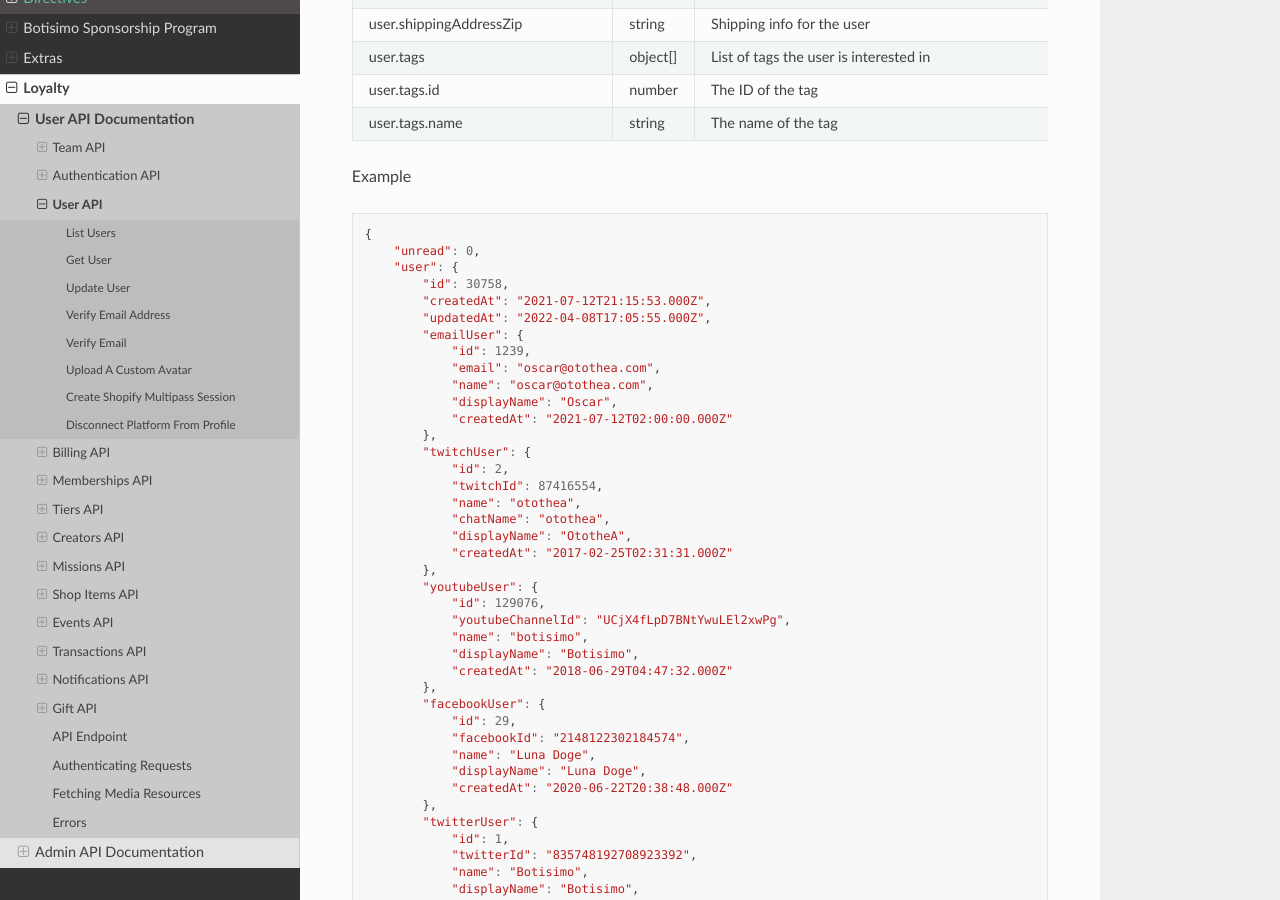
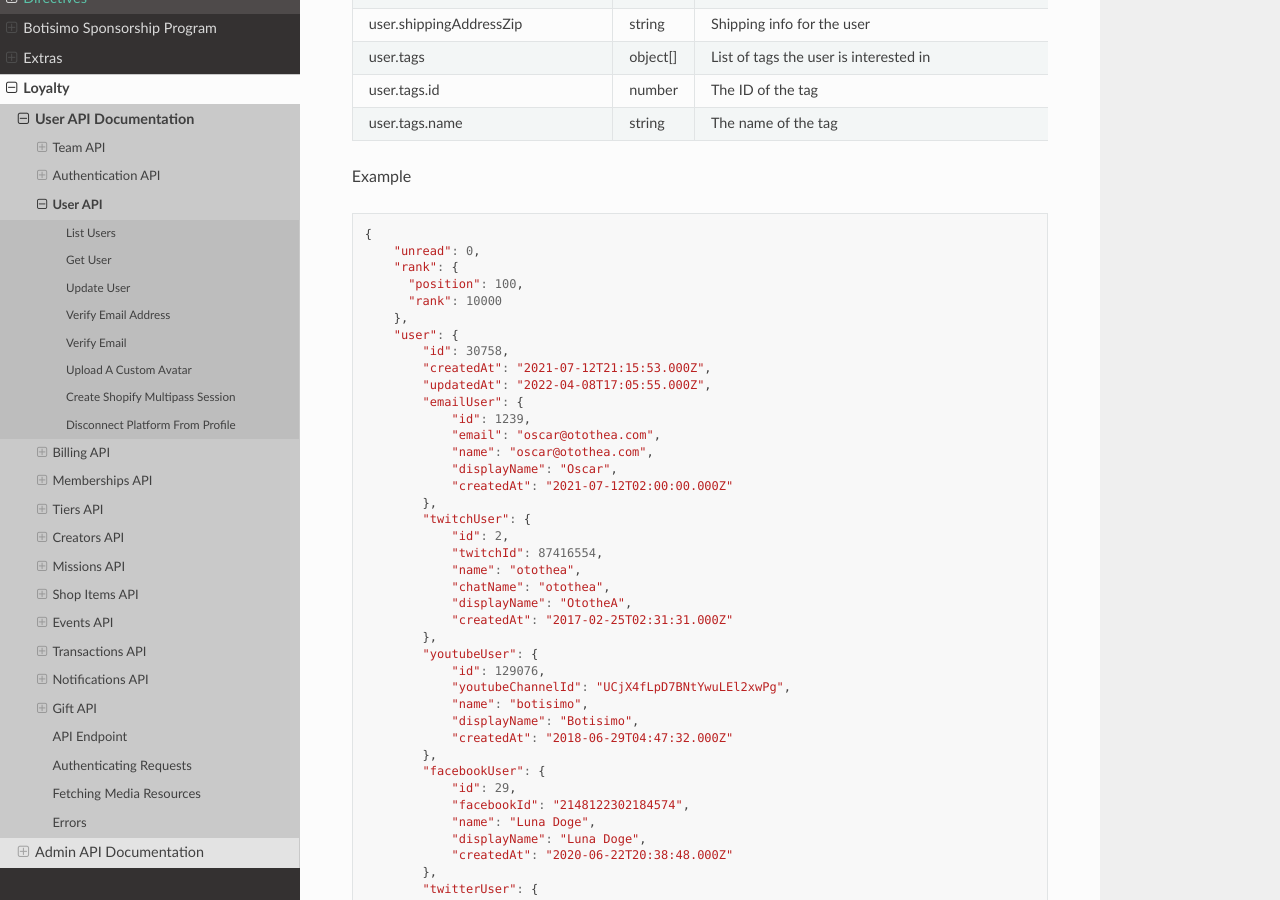
Before and after one commit to botisimo/botisimo-documentation, a Sphinx documentation site: the page built from docs/loyalty/user-documentation/user.rst, in a window 1280 px wide and 900 px high, scrolled down 3429 px. Built offline with Sphinx 7.4.7 and the Read the Docs theme 2.0.0, drawn with Linux system fonts in a browser that asks for light colours; a script that is not in the unit is left out.

Commit message:
add rank info to example response

```diff
--- a/docs/loyalty/user-documentation/user.rst
+++ b/docs/loyalty/user-documentation/user.rst
@@ -141,6 +141,10 @@ Example
 
     {
         "unread": 0,
+        "rank": {
+          "position": 100,
+          "rank": 10000
+        },
         "user": {
             "id": 30758,
             "createdAt": "2021-07-12T21:15:53.000Z",
```
